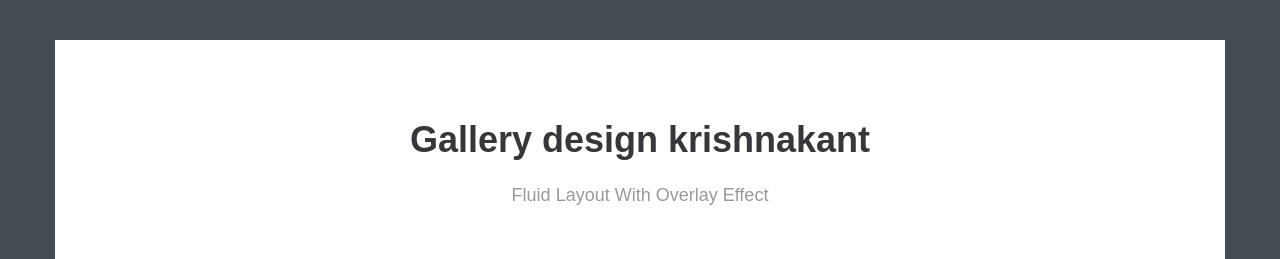
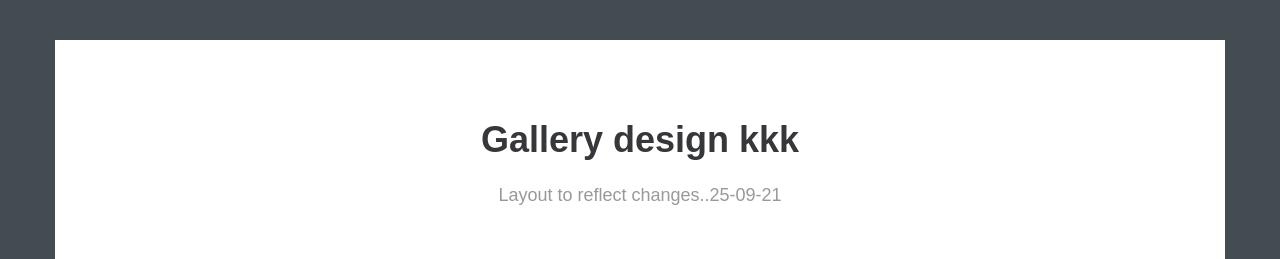
Before and after one commit to Ek-Bharat-Shreshtha-Bharat-NIT-Rourkela/EBSB-NITR-WEB, a plain HTML site: page public/gallery.html in a window 1280 px wide. Shown: the top 259 px of the page. Drawn offline with nearby package versions, Linux system fonts and the light colour scheme; some packages are replaced by stand-ins of ours; a script that the page names is missing; files whose address does not match are found by name; a web font is replaced by a local one.

Commit message:
my commit.

```diff
--- a/public/gallery.html
+++ b/public/gallery.html
@@ -8,15 +8,15 @@
     <link href="https://fonts.googleapis.com/css?family=Droid+Sans:400,700" rel="stylesheet">
     <link rel="stylesheet" href="https://rawgit.com/LeshikJanz/libraries/master/Bootstrap/baguetteBox.min.css">
     <link rel="stylesheet" href="/home/krishnakant/Documents/lex files/Assignment1/EBSB-NITR-WEB/src/gallery.css">
-    <title>Gallery design changes(oceanofmercy)</title>
+    <title>Gallery design changes</title>
 </head>
 <body>
 
 <div class="container gallery-container">
 
-    <h1>Gallery design krishnakant</h1>
+    <h1>Gallery design k<b>k</b>k</h1>
 
-    <p class="page-description text-center">Fluid Layout With Overlay Effect</p>
+    <p class="page-description text-center">Layout to reflect changes..25-09-21</p>
 
     <div class="tz-gallery">
         <section id="section1" class="container-fluid">
```
